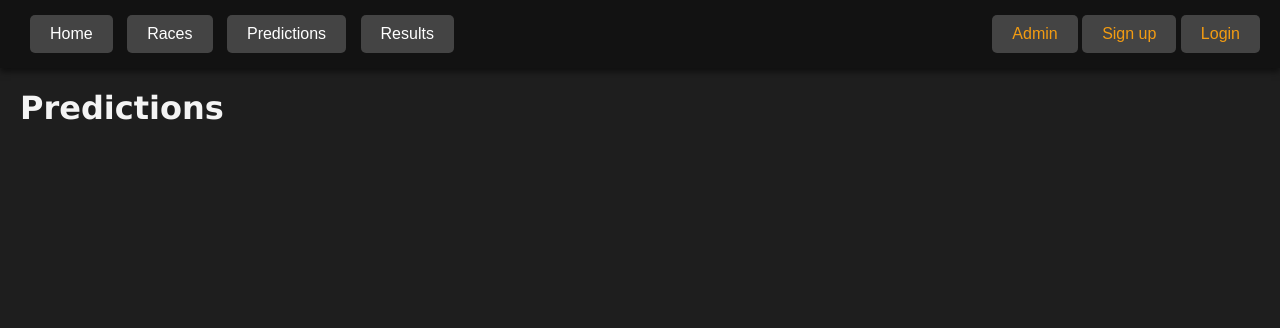
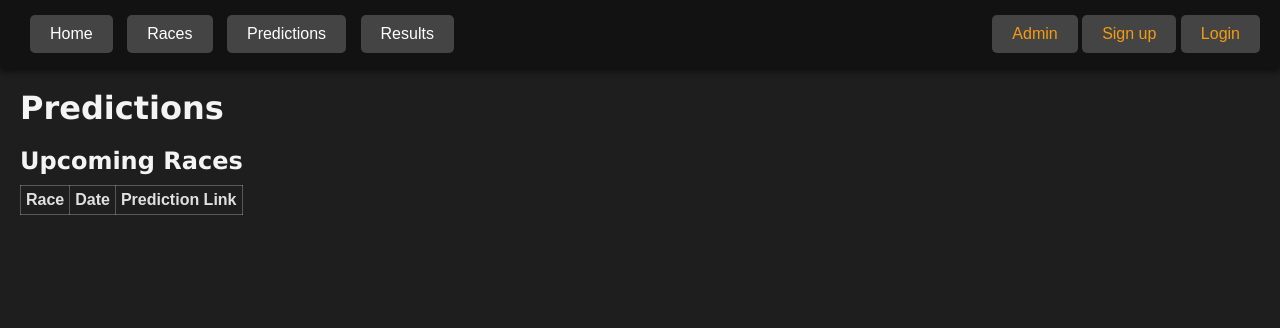
Before and after one commit to Black-Jackal13/APT, a Django app: template APT_Django/templates/predictions.html in a window 1280 px wide. Shown: the top 328 px of the page. Run offline with Django 5.2, Linux system fonts and the light colour scheme; the template is opened without the code that fills it: values that come from a table or form of the project are taken from there, others are empty; tables that the repository leaves empty hold one stand-in row (values such as "Sample post"); lists and menus that the app fills with data are empty.

Commit message:
Added 'upcoming races' section to page.

```diff
--- a/APT_Django/templates/predictions.html
+++ b/APT_Django/templates/predictions.html
@@ -1,4 +1,35 @@
 {% extends "base_template.html" %}
 {% block content %}
     <h1>Predictions</h1>
+
+    <!-- Predictions -->
+    <h2>Upcoming Races</h2>
+    {% if not races %}
+        No races found.
+    {% else %}
+        <table>
+            <thead>
+            <tr>
+                <th>Race</th>
+                <th>Date</th>
+                <th>Prediction Link</th>
+            </tr>
+            </thead>
+            <tbody>
+            {% for race in races %}
+                {% if not race.race_finished %}
+                    <tr>
+                        <!-- Race Details -->
+                        <td>{{ race.race_name }}</td>
+                        <td>{{ race.race_date }}</td>
+                        <td>
+                            <a href="/predictions/predict/{{ race.race_season }}/{{ race.race_name }}"
+                            target="_blank">{{ race.race_name }}</a>
+                        </td>
+                    </tr>
+                {% endif %}
+            {% endfor %}
+            </tbody>
+        </table>
+    {% endif %}
 {% endblock %}
```
